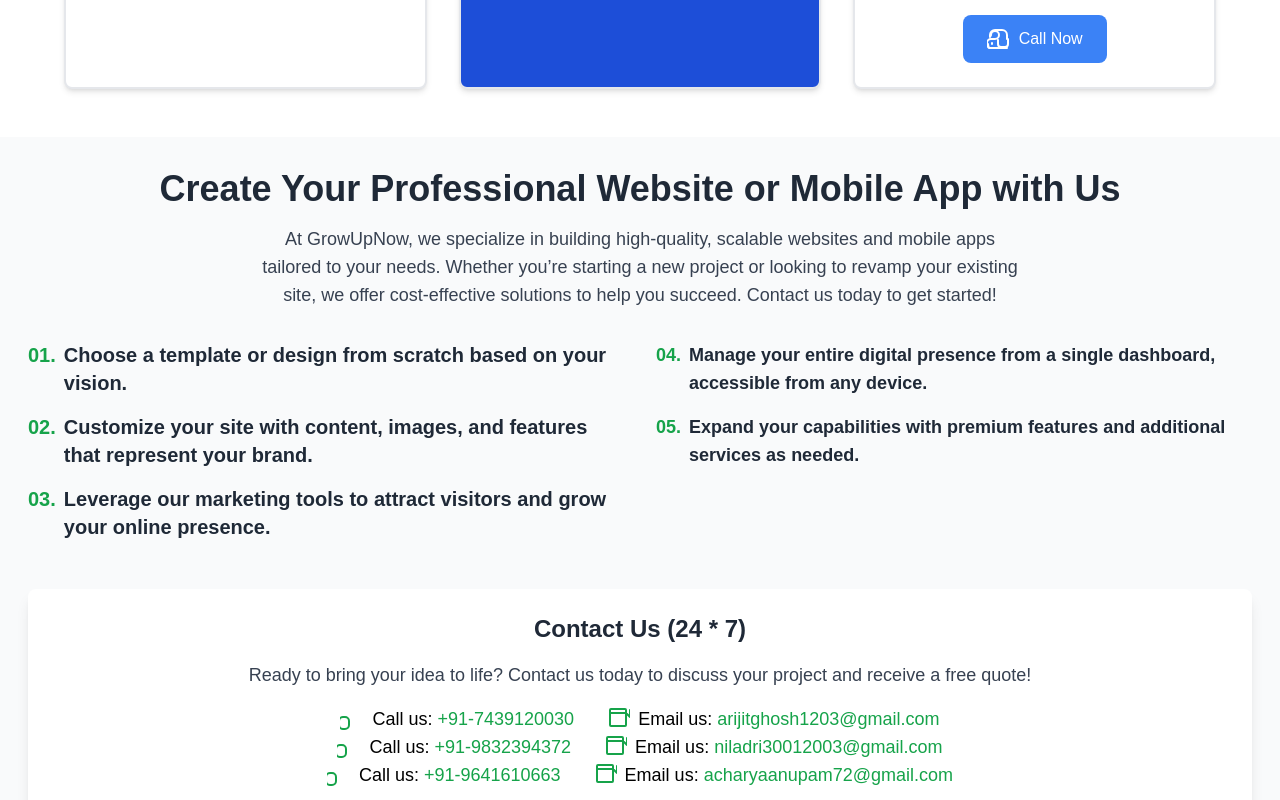
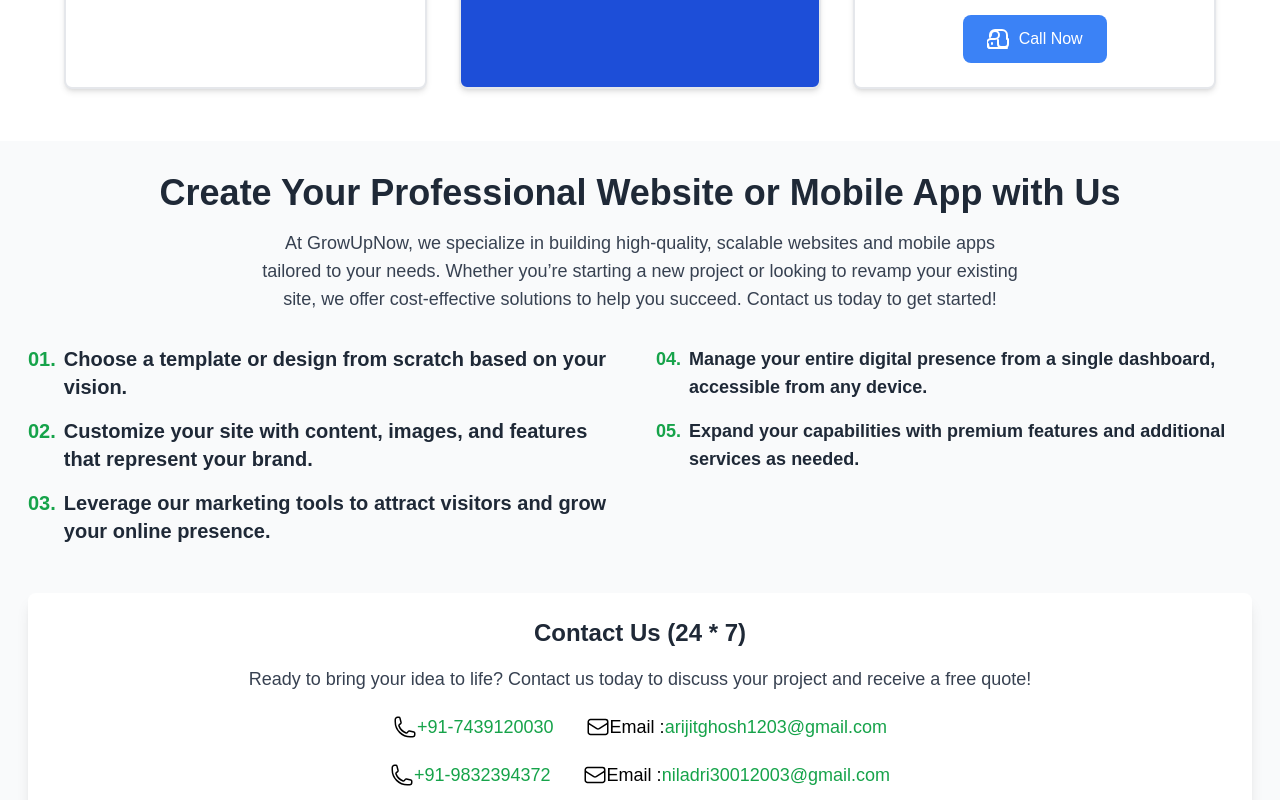
Before and after one commit to ghoshariji/website-builder, a React (Vite) app: page / in a window 1280 px wide. Shown: the part 3100-3900 px from the top of the page. Built offline with nearby package versions, Linux system fonts and the light colour scheme.

Commit message:
ui chnages

```diff
--- a/src/component/Header.jsx
+++ b/src/component/Header.jsx
@@ -3,7 +3,7 @@
 const Header = () => {
   return (
     <div>
-    <section id="about">
+      <section id="about" className="sm:pt-1">
         <div className="bg-gray-50 py-8 px-4 md:px-8 lg:px-7">
           <div className="container mx-auto text-center">
             {/* Title Section */}
@@ -14,8 +14,8 @@
               At GrowUpNow, we specialize in building high-quality, scalable
               websites and mobile apps tailored to your needs. Whether you’re
               starting a new project or looking to revamp your existing site, we
-          offer cost-effective solutions to help you succeed. Contact us today
-          to get started!
+              offer cost-effective solutions to help you succeed. Contact us
+              today to get started!
             </p>
 
             {/* Steps Section */}
@@ -25,7 +25,8 @@
                 <div className="flex space-x-2 text-xl font-bold text-gray-800">
                   <span className="text-green-600">01.</span>
                   <span>
-                Choose a template or design from scratch based on your vision.
+                    Choose a template or design from scratch based on your
+                    vision.
                   </span>
                 </div>
                 <div className="flex space-x-2 text-xl font-bold text-gray-800">
@@ -38,8 +39,8 @@
                 <div className="flex space-x-2 text-xl font-bold text-gray-800">
                   <span className="text-green-600">03.</span>
                   <span>
-                Leverage our marketing tools to attract visitors and grow your
-                online presence.
+                    Leverage our marketing tools to attract visitors and grow
+                    your online presence.
                   </span>
                 </div>
               </div>
@@ -56,8 +57,8 @@
                 <div className="flex space-x-2 font-bold">
                   <span className="font-bold text-green-600">05.</span>
                   <span>
-                Expand your capabilities with premium features and additional
-                services as needed.
+                    Expand your capabilities with premium features and
+                    additional services as needed.
                   </span>
                 </div>
               </div>
@@ -69,27 +70,28 @@
                 Contact Us (24 * 7)
               </h2>
               <p className="text-lg text-gray-700 mb-4">
-            Ready to bring your idea to life? Contact us today to discuss your
-            project and receive a free quote!
+                Ready to bring your idea to life? Contact us today to discuss
+                your project and receive a free quote!
               </p>
-          <div className="flex flex-col md:flex-row justify-center items-start space-y-4 md:space-y-0 md:space-x-8">
+
+              <div className="flex flex-col md:flex-row justify-center items-start space-y-1 md:space-y-0 md:space-x-8 mt-5">
                 <div className="flex items-center">
                   <svg
-                className="w-6 h-6 text-green-600 mr-2"
+                    xmlns="http://www.w3.org/2000/svg"
                     fill="none"
+                    viewBox="0 0 24 24"
+                    strokeWidth={1.5}
                     stroke="currentColor"
-                viewBox="0 0 24 24"
-                xmlns="http://www.w3.org/2000/svg"
+                    className="size-6"
                   >
                     <path
                       strokeLinecap="round"
                       strokeLinejoin="round"
-                  strokeWidth="2"
-                  d="M3 10h2a4 4 0 014 4v4a4 4 0 01-4 4H3a4 4 0 01-4-4v-4a4 4 0 014-4z"
-                ></path>
+                      d="M2.25 6.75c0 8.284 6.716 15 15 15h2.25a2.25 2.25 0 0 0 2.25-2.25v-1.372c0-.516-.351-.966-.852-1.091l-4.423-1.106c-.44-.11-.902.055-1.173.417l-.97 1.293c-.282.376-.769.542-1.21.38a12.035 12.035 0 0 1-7.143-7.143c-.162-.441.004-.928.38-1.21l1.293-.97c.363-.271.527-.734.417-1.173L6.963 3.102a1.125 1.125 0 0 0-1.091-.852H4.5A2.25 2.25 0 0 0 2.25 4.5v2.25Z"
+                    />
                   </svg>
+
                   <span className="text-lg font-medium">
-                Call us:{" "}
                     <a
                       href="tel:7439120030"
                       className="text-green-600 hover:underline"
@@ -98,23 +100,25 @@
                     </a>
                   </span>
                 </div>
+
                 <div className="flex items-center">
                   <svg
-                className="w-6 h-6 text-green-600 mr-2"
+                    xmlns="http://www.w3.org/2000/svg"
                     fill="none"
+                    viewBox="0 0 24 24"
+                    strokeWidth={1.5}
                     stroke="currentColor"
-                viewBox="0 0 24 24"
-                xmlns="http://www.w3.org/2000/svg"
+                    className="size-6"
                   >
                     <path
                       strokeLinecap="round"
                       strokeLinejoin="round"
-                  strokeWidth="2"
-                  d="M4 6V3a1 1 0 011-1h14a1 1 0 011 1v3m0 0v12a1 1 0 01-1 1H5a1 1 0 01-1-1V6zm0 0l4 4m0 0l4-4m-4 4V3"
-                ></path>
+                      d="M21.75 6.75v10.5a2.25 2.25 0 0 1-2.25 2.25h-15a2.25 2.25 0 0 1-2.25-2.25V6.75m19.5 0A2.25 2.25 0 0 0 19.5 4.5h-15a2.25 2.25 0 0 0-2.25 2.25m19.5 0v.243a2.25 2.25 0 0 1-1.07 1.916l-7.5 4.615a2.25 2.25 0 0 1-2.36 0L3.32 8.91a2.25 2.25 0 0 1-1.07-1.916V6.75"
+                    />
                   </svg>
+
                   <span className="text-lg font-medium">
-                Email us:{" "}
+                    Email :
                     <a
                       href="mailto:arijitghosh1203@gmail.com"
                       className="text-green-600 hover:underline"
@@ -124,24 +128,24 @@
                   </span>
                 </div>
               </div>
-          <div className="flex flex-col md:flex-row justify-center items-start space-y-4 md:space-y-0 md:space-x-8">
+              <div className="flex flex-col md:flex-row justify-center items-start space-y-1 mt-5 md:space-y-0 md:space-x-8">
                 <div className="flex items-center">
                   <svg
-                className="w-6 h-6 text-green-600 mr-2"
+                    xmlns="http://www.w3.org/2000/svg"
                     fill="none"
+                    viewBox="0 0 24 24"
+                    strokeWidth={1.5}
                     stroke="currentColor"
-                viewBox="0 0 24 24"
-                xmlns="http://www.w3.org/2000/svg"
+                    className="size-6"
                   >
                     <path
                       strokeLinecap="round"
                       strokeLinejoin="round"
-                  strokeWidth="2"
-                  d="M3 10h2a4 4 0 014 4v4a4 4 0 01-4 4H3a4 4 0 01-4-4v-4a4 4 0 014-4z"
-                ></path>
+                      d="M2.25 6.75c0 8.284 6.716 15 15 15h2.25a2.25 2.25 0 0 0 2.25-2.25v-1.372c0-.516-.351-.966-.852-1.091l-4.423-1.106c-.44-.11-.902.055-1.173.417l-.97 1.293c-.282.376-.769.542-1.21.38a12.035 12.035 0 0 1-7.143-7.143c-.162-.441.004-.928.38-1.21l1.293-.97c.363-.271.527-.734.417-1.173L6.963 3.102a1.125 1.125 0 0 0-1.091-.852H4.5A2.25 2.25 0 0 0 2.25 4.5v2.25Z"
+                    />
                   </svg>
+
                   <span className="text-lg font-medium">
-                Call us:{" "}
                     <a
                       href="tel:9832394372"
                       className="text-green-600 hover:underline"
@@ -152,21 +156,22 @@
                 </div>
                 <div className="flex items-center">
                   <svg
-                className="w-6 h-6 text-green-600 mr-2"
+                    xmlns="http://www.w3.org/2000/svg"
                     fill="none"
+                    viewBox="0 0 24 24"
+                    strokeWidth={1.5}
                     stroke="currentColor"
-                viewBox="0 0 24 24"
-                xmlns="http://www.w3.org/2000/svg"
+                    className="size-6"
                   >
                     <path
                       strokeLinecap="round"
                       strokeLinejoin="round"
-                  strokeWidth="2"
-                  d="M4 6V3a1 1 0 011-1h14a1 1 0 011 1v3m0 0v12a1 1 0 01-1 1H5a1 1 0 01-1-1V6zm0 0l4 4m0 0l4-4m-4 4V3"
-                ></path>
+                      d="M21.75 6.75v10.5a2.25 2.25 0 0 1-2.25 2.25h-15a2.25 2.25 0 0 1-2.25-2.25V6.75m19.5 0A2.25 2.25 0 0 0 19.5 4.5h-15a2.25 2.25 0 0 0-2.25 2.25m19.5 0v.243a2.25 2.25 0 0 1-1.07 1.916l-7.5 4.615a2.25 2.25 0 0 1-2.36 0L3.32 8.91a2.25 2.25 0 0 1-1.07-1.916V6.75"
+                    />
                   </svg>
+
                   <span className="text-lg font-medium">
-                Email us:{" "}
+                    Email :
                     <a
                       href="mailto:niladri30012003@gmail.com"
                       className="text-green-600 hover:underline"
@@ -176,24 +181,24 @@
                   </span>
                 </div>
               </div>
-          <div className="flex flex-col md:flex-row justify-center items-start space-y-4 md:space-y-0 md:space-x-8">
+              <div className="flex flex-col md:flex-row justify-center items-start space-y-1 mt-5 md:space-y-0 md:space-x-8">
                 <div className="flex items-center">
                   <svg
-                className="w-6 h-6 text-green-600 mr-2"
+                    xmlns="http://www.w3.org/2000/svg"
                     fill="none"
+                    viewBox="0 0 24 24"
+                    strokeWidth={1.5}
                     stroke="currentColor"
-                viewBox="0 0 24 24"
-                xmlns="http://www.w3.org/2000/svg"
+                    className="size-6"
                   >
                     <path
                       strokeLinecap="round"
                       strokeLinejoin="round"
-                  strokeWidth="2"
-                  d="M3 10h2a4 4 0 014 4v4a4 4 0 01-4 4H3a4 4 0 01-4-4v-4a4 4 0 014-4z"
-                ></path>
+                      d="M2.25 6.75c0 8.284 6.716 15 15 15h2.25a2.25 2.25 0 0 0 2.25-2.25v-1.372c0-.516-.351-.966-.852-1.091l-4.423-1.106c-.44-.11-.902.055-1.173.417l-.97 1.293c-.282.376-.769.542-1.21.38a12.035 12.035 0 0 1-7.143-7.143c-.162-.441.004-.928.38-1.21l1.293-.97c.363-.271.527-.734.417-1.173L6.963 3.102a1.125 1.125 0 0 0-1.091-.852H4.5A2.25 2.25 0 0 0 2.25 4.5v2.25Z"
+                    />
                   </svg>
+
                   <span className="text-lg font-medium">
-                Call us:{" "}
                     <a
                       href="tel:9641610663"
                       className="text-green-600 hover:underline"
@@ -204,21 +209,22 @@
                 </div>
                 <div className="flex items-center">
                   <svg
-                className="w-6 h-6 text-green-600 mr-2"
+                    xmlns="http://www.w3.org/2000/svg"
                     fill="none"
+                    viewBox="0 0 24 24"
+                    strokeWidth={1.5}
                     stroke="currentColor"
-                viewBox="0 0 24 24"
-                xmlns="http://www.w3.org/2000/svg"
+                    className="size-6"
                   >
                     <path
                       strokeLinecap="round"
                       strokeLinejoin="round"
-                  strokeWidth="2"
-                  d="M4 6V3a1 1 0 011-1h14a1 1 0 011 1v3m0 0v12a1 1 0 01-1 1H5a1 1 0 01-1-1V6zm0 0l4 4m0 0l4-4m-4 4V3"
-                ></path>
+                      d="M21.75 6.75v10.5a2.25 2.25 0 0 1-2.25 2.25h-15a2.25 2.25 0 0 1-2.25-2.25V6.75m19.5 0A2.25 2.25 0 0 0 19.5 4.5h-15a2.25 2.25 0 0 0-2.25 2.25m19.5 0v.243a2.25 2.25 0 0 1-1.07 1.916l-7.5 4.615a2.25 2.25 0 0 1-2.36 0L3.32 8.91a2.25 2.25 0 0 1-1.07-1.916V6.75"
+                    />
                   </svg>
+
                   <span className="text-lg font-medium">
-                Email us:{" "}
+                    Email :
                     <a
                       href="mailto:acharyaanupam72@gmail.com"
                       className="text-green-600 hover:underline"
--- a/src/component/Pricing.jsx
+++ b/src/component/Pricing.jsx
@@ -67,6 +67,7 @@
   ];
 
   return (
+    <section id="pricing">
     <div className="bg-white py-12">
       <div className="max-w-7xl mx-auto text-center">
         <h1 className="text-3xl font-bold text-gray-800">
@@ -170,6 +171,7 @@
         ))}
       </div>
     </div>
+    </section>
   );
 };
 
--- a/src/navbar/Navbar.jsx
+++ b/src/navbar/Navbar.jsx
@@ -1,10 +1,12 @@
 import React from "react";
 import navbar from "../assets/navbar.jpeg";
 import { Link } from "react-router-dom";
+import { toast, ToastContainer } from "react-toastify";
 
 const Navbar = () => {
   return (
     <div>
+      <ToastContainer />
       <header>
         <div className="relative z-20 border-b bg-white">
           <div className="px-6 md:px-12 lg:container lg:mx-auto lg:px-6 lg:py-4">
@@ -53,6 +55,7 @@
                       ].map((item, index) => (
                         <li
                           key={item}
+                          onClick={() => toast.success("Coming Soon")}
                           className={`ml-8 mt-8 justify-center transition-opacity duration-500 ease-out transform peer-checked:opacity-100 peer-checked:translate-x-0 ${
                             index === 0
                               ? "delay-[100ms]"
@@ -101,7 +104,7 @@
                     "Help",
                     "Sign In",
                   ].map((item) => (
-                    <li key={item}>
+                    <li key={item} onClick={() => toast.success("Coming Soon")}>
                       <Link
                         to="/"
                         className="group relative before:absolute
```
Also changed, not shown: src/component/Header4.jsx (+9 -7 lines). Lines whose indentation alone changed are shown as unchanged.
